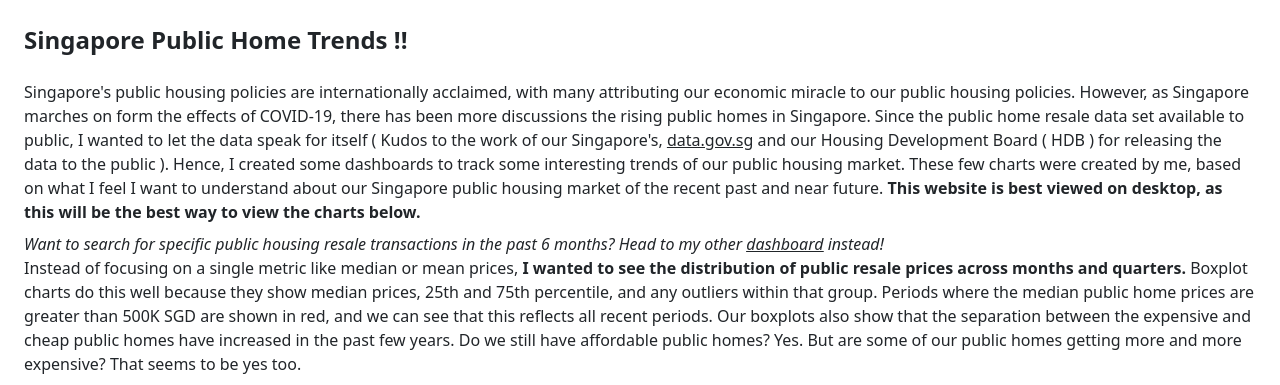
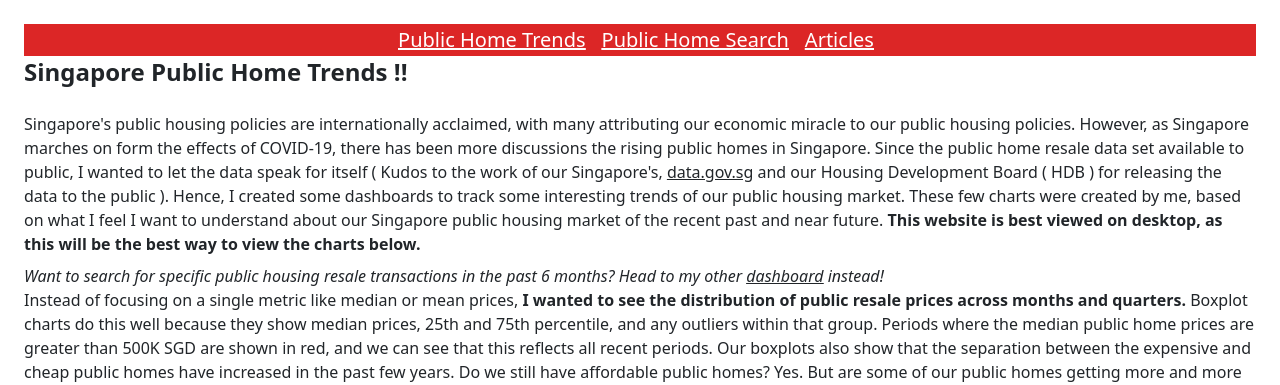
Before and after one commit to cliffchew84/sg_housing, a Flask app: template templates/dash_page.html in a window 1280 px wide. Shown: the top 385 px of the page. Run offline with Flask 3, Linux system fonts and the light colour scheme; the template is opened without the code that fills it, so the values that code supplies are empty; style sheets or scripts are compiled from the project's sources; parts of the project's set-up code (start-up, migrations or seed data) failed here and were passed over.

Commit message:
Add ugly navbar into property page

```diff
--- a/templates/dash_page.html
+++ b/templates/dash_page.html
@@ -1,4 +1,5 @@
 {% include 'header.html' %}
+{% include 'navbar.html' %}
 
 <body class="p-4">
     <h2 class="text-2xl font-bold mb-4">Singapore Public Home Trends !!</h2>
--- a/templates/house_dash.html
+++ b/templates/house_dash.html
@@ -1,4 +1,6 @@
 {% include 'header.html' %}
+{% include 'navbar.html' %}
+
 <style>
     body {
         margin: 0;
--- /dev/null
+++ b/templates/navbar.html
@@ -0,0 +1,15 @@
+<div class="flex justify-between h-8 mx-auto bg-red-600">
+    <nav class="w-screen h-8 flex items-center justify-between">
+        <ul class="menu menu-horizontal mx-auto z-50 text-lg text-white items-cenhidden lg:flex">
+            <h1 class="text-xl underline pr-2">
+                <a href="/sg-public-home-trends">Public Home Trends</a>
+            </h1>
+            <h1 class="text-xl underline px-2">
+                <a href="/">Public Home Search</a>
+            </h1>
+            <h1 class="text-xl underline px-2">
+                <a href="{{ url_for('blog_index') }}">Articles</a>
+            </h1>
+        </ul>
+    </nav>
+</div>
```
Also changed, not shown: templates/layout/base.html (+2 -35 lines).
